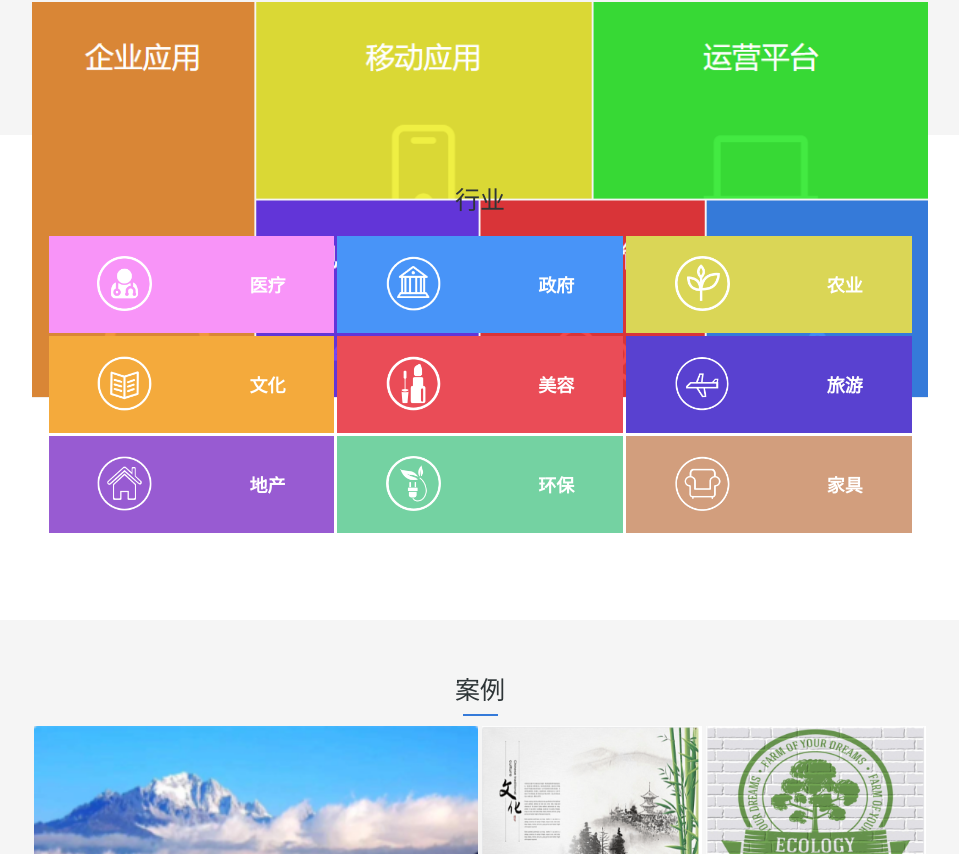
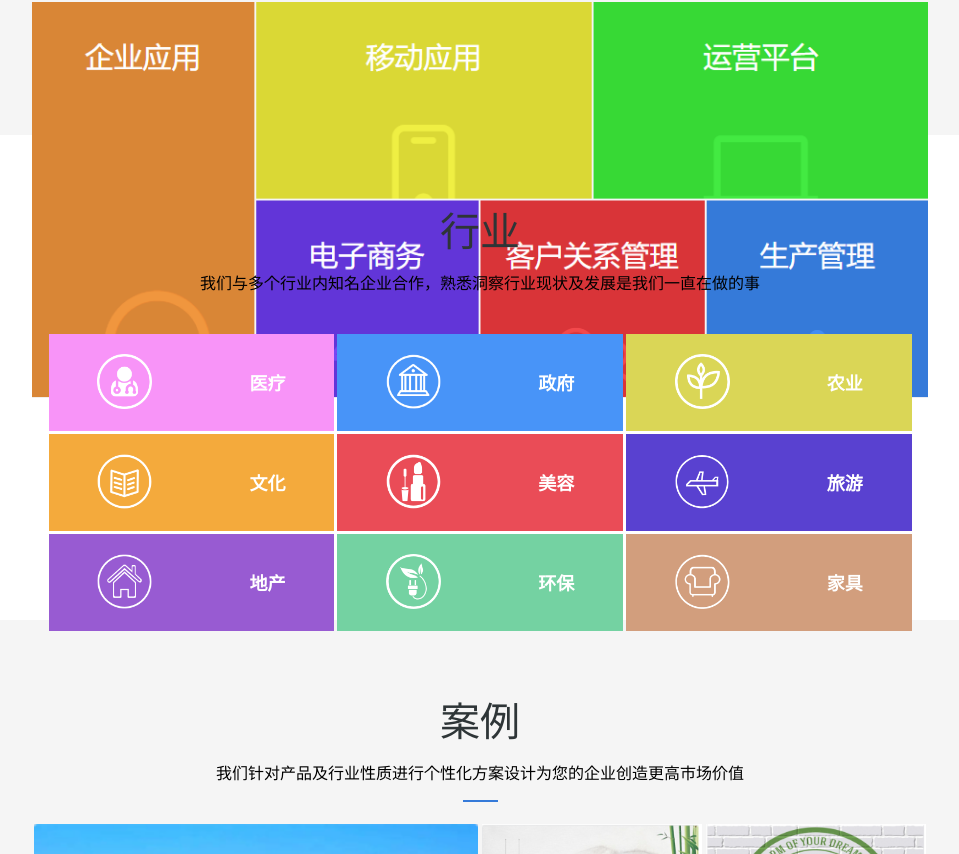
Before and after one commit to dyk98/weinuo_home, a Vue app in the folder phone_front_end/: page /#/pc in a window 1280 px wide. Shown: the part 1146-2000 px from the top of the page, without its empty margins (160-1119 px from the left). Built offline with nearby package versions, Linux system fonts and the light colour scheme.

Commit message:
'feat改了title'

```diff
--- a/phone_front_end/src/components/pc/About.vue
+++ b/phone_front_end/src/components/pc/About.vue
@@ -1,7 +1,10 @@
 <template>
     <div class="about">
         <div style="width: 70%;margin: 0 auto;text-align: center">
-        <router-link class="tag" to="/about">关 于</router-link>
+        <p class="tag">关 于</p>
+            <div>
+                <p>我们以技术服务为核心业务，并在此基础上提供行业应用软件等一系列信息服务</p>
+            </div>
         <div class="hr"></div>
         <div class="about_m">
             <div style="flex: 1;" v-for="item in we1">
@@ -63,6 +66,7 @@
         text-align: center;
         background-color: #ffffff;
     }
+
     .hr {
         background-color: #357ad9;
         height: 2px;
--- a/phone_front_end/src/components/pc/Case.vue
+++ b/phone_front_end/src/components/pc/Case.vue
@@ -1,6 +1,9 @@
 <template>
     <div class="case">
-        <router-link class="tag" to="/case">案例</router-link>
+        <p class="tag" >案例</p>
+        <div>
+            <p>我们针对产品及行业性质进行个性化方案设计为您的企业创造更高市场价值</p>
+        </div>
         <div class="hr"></div>
         <div class="content">
             <div class="content_img1">
@@ -38,13 +41,18 @@
         background-color: #357ad9;
         height: 2px;
         width: 35px;
-        margin: 8px auto;
+        margin-left: auto;
+        margin-right: auto;
+        margin-bottom: 20px;
     }
 
     .tag {
         color: #2e3537;
-        font-size: 25px;
+        font-size: 40px;
         text-decoration: none;
+        position: relative;
+        top: -0.5em;
+        height: 10px;
     }
 
     .content {
--- a/phone_front_end/src/components/pc/Industry.vue
+++ b/phone_front_end/src/components/pc/Industry.vue
@@ -1,6 +1,9 @@
 <template>
     <div class="industry">
-        <router-link class="tag" to="/industry">行业</router-link>
+        <p class="tag" >行业</p>
+        <div>
+            <p>我们与多个行业内知名企业合作，熟悉洞察行业现状及发展是我们一直在做的事</p>
+        </div>
         <div class="hr"></div>
         <div class="industry_icon">
             <router-link class="industry_icon_m" style=" background-color: #f894f8;" to="/industry/Medical">
@@ -101,12 +104,17 @@
         background-color: #357ad9;
         height: 2px;
         width: 35px;
-        margin: 8px auto;
+        margin-left: auto;
+        margin-right: auto;
+        margin-bottom: 20px;
     }
 
     .tag {
         color: #2e3537;
-        font-size: 25px;
+        font-size: 40px;
         text-decoration: none;
+        position: relative;
+        top: -0.5em;
+        height: 10px;
     }
 </style>
```
